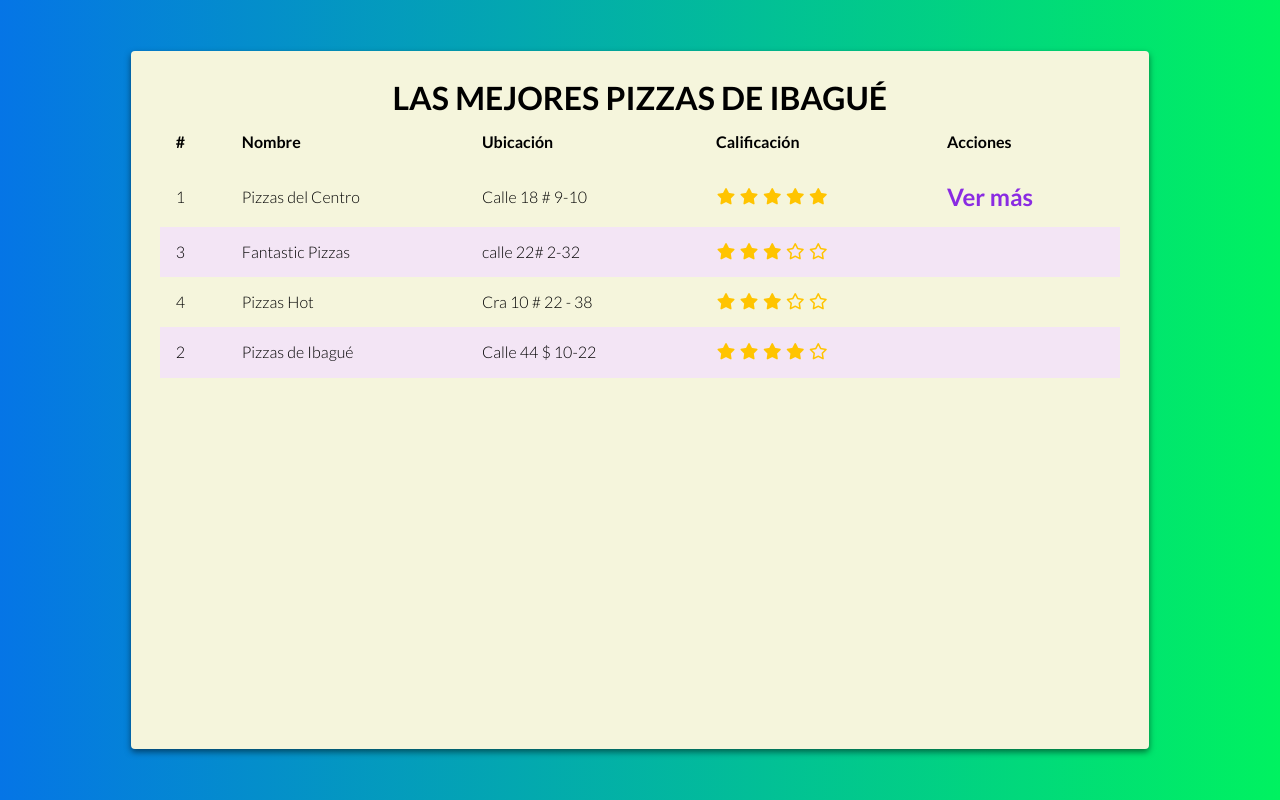
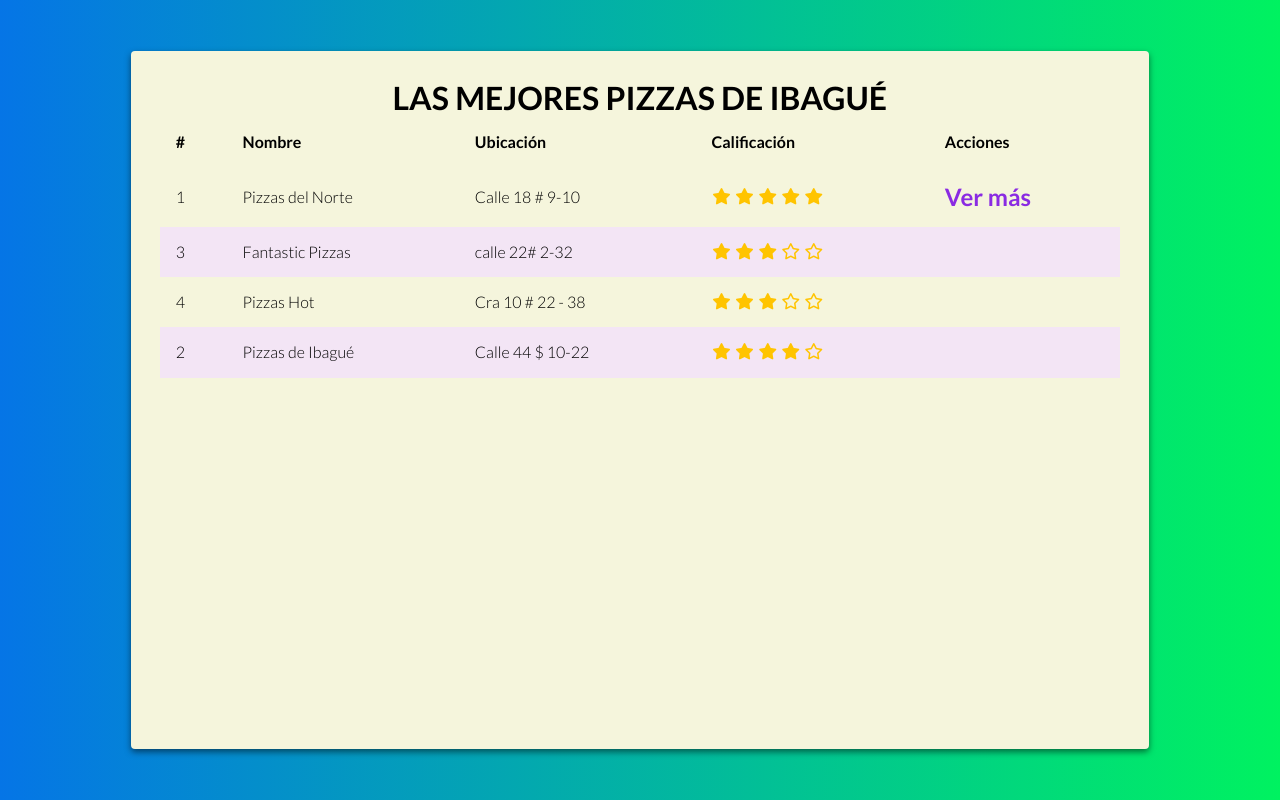
Before and after one commit to Empo420/proyectoPizzas, a plain HTML site: page index.html in a window 1280 px wide. Drawn offline with Linux system fonts and the light colour scheme.

Commit message:
cambie sur por norte

```diff
--- a/index.html
+++ b/index.html
@@ -33,7 +33,7 @@
                 <tbody>
                     <tr>
                         <td>1</td>
-                        <td>Pizzas del Centro</td>
+                        <td>Pizzas del Norte</td>
                         <td>Calle 18 # 9-10</td>
                         <td>
                             <i class="fas fa-star"></i>
```
